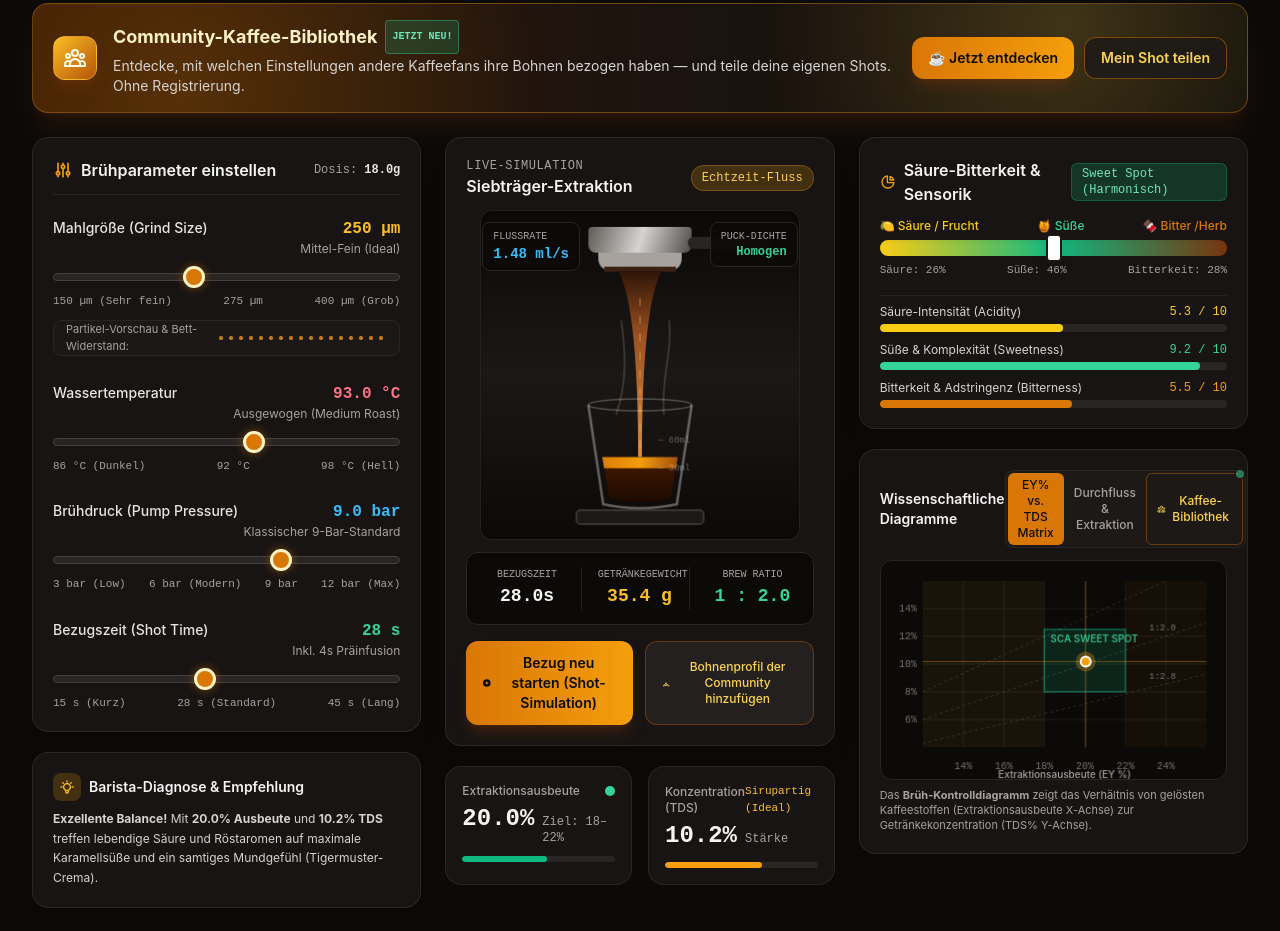
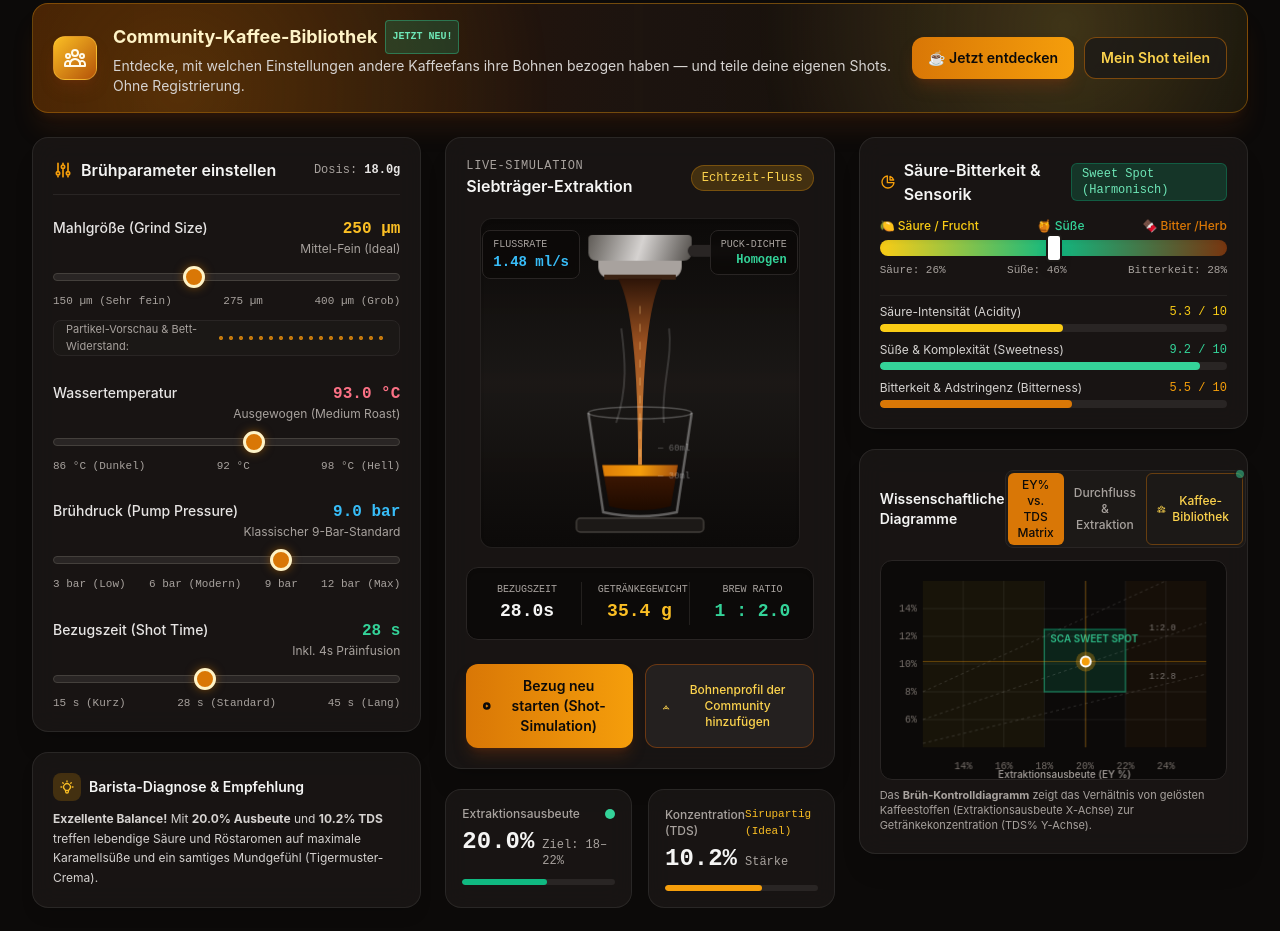
Before and after one commit to ethanhunt1981/espresso-lab, a website: page index.html in a window 1280 px wide. Shown: the part 140-1071 px from the top of the page. Drawn offline with nearby package versions, Linux system fonts and the light colour scheme.

Commit message:
Layout-Ausgleich: drei Spalten stretchen auf gleiche Höhe (items-start entfernt), Diagnose-Panel/Simulations-Panel flex-1, KPI-Karten am Spaltenende verankert — kein ungleicher Leerraum mehr vor dem Wissensband

```diff
--- a/index.html
+++ b/index.html
@@ -152,7 +152,7 @@
             </div>
         </section>
 
-        <div class="grid grid-cols-1 lg:grid-cols-12 gap-6 items-start">
+        <div class="grid grid-cols-1 lg:grid-cols-12 gap-6">
 
             <!-- LEFT COLUMN: Parameter Controls (4 cols) -->
             <section class="lg:col-span-4 flex flex-col gap-5">
@@ -257,7 +257,7 @@
                 </div>
 
                 <!-- Dynamic Barista Coach Box -->
-                <div class="glass-panel rounded-2xl p-5 border-l-4 border-l-amber-500 shadow-lg">
+                <div class="glass-panel rounded-2xl p-5 border-l-4 border-l-amber-500 shadow-lg flex-1">
                     <div class="flex items-center gap-2 mb-2">
                         <span class="p-1.5 rounded-lg bg-amber-500/20 text-amber-400">
                             <svg class="w-4 h-4" fill="none" stroke="currentColor" viewBox="0 0 24 24">
@@ -274,7 +274,7 @@
 
             <!-- CENTER COLUMN: Live Extraction Visualizer (4 cols) -->
             <section class="lg:col-span-4 flex flex-col gap-5">
-                <div class="glass-panel rounded-2xl p-5 flex flex-col items-center justify-between relative overflow-hidden shadow-xl">
+                <div class="glass-panel rounded-2xl p-5 flex flex-col items-center justify-between relative overflow-hidden shadow-xl flex-1">
                     <!-- Top Status Bar -->
                     <div class="w-full flex items-center justify-between z-10 mb-2">
                         <div>
@@ -339,7 +339,7 @@
                 </div>
 
                 <!-- Key Metrics KPI Cards -->
-                <div class="grid grid-cols-2 gap-4">
+                <div class="grid grid-cols-2 gap-4 mt-auto">
                     <div class="glass-panel rounded-2xl p-4 border border-stone-800">
                         <div class="flex items-center justify-between mb-1">
                             <span class="text-xs text-stone-400 font-medium">Extraktionsausbeute</span>
```
